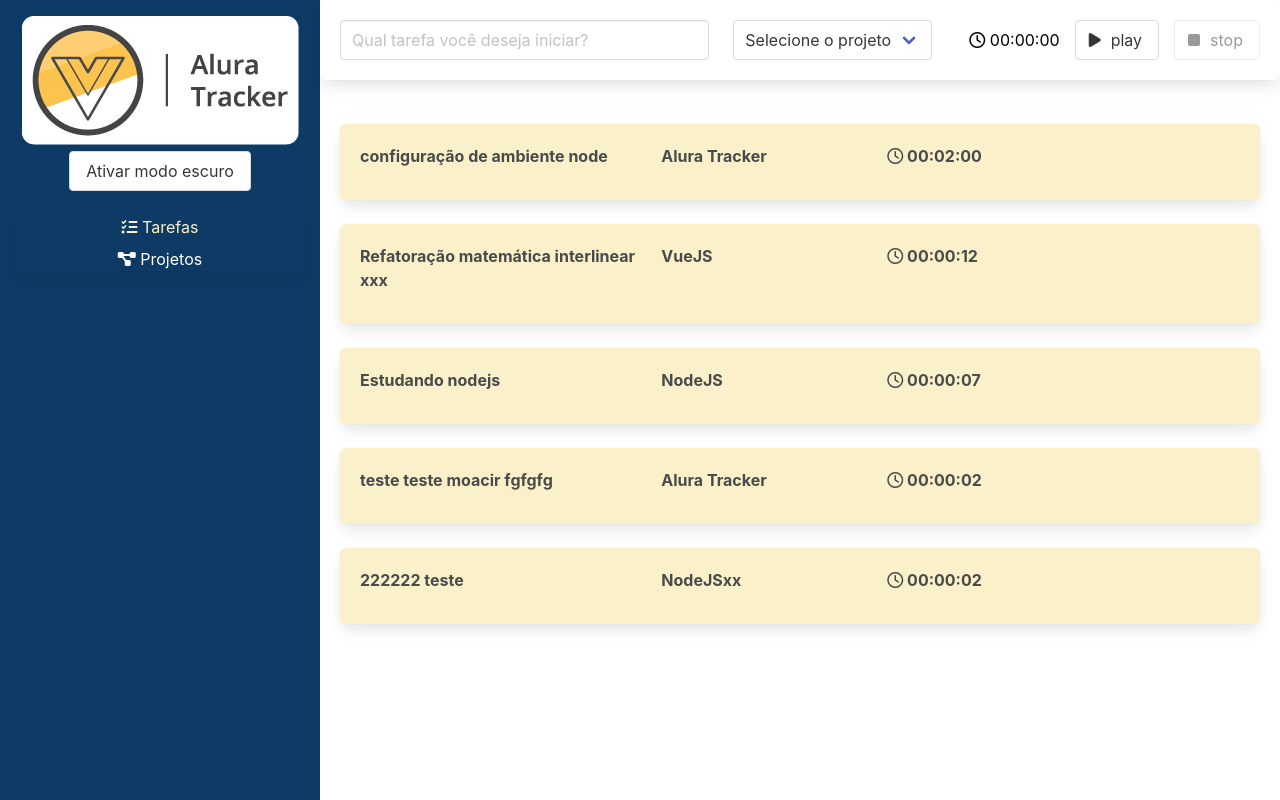
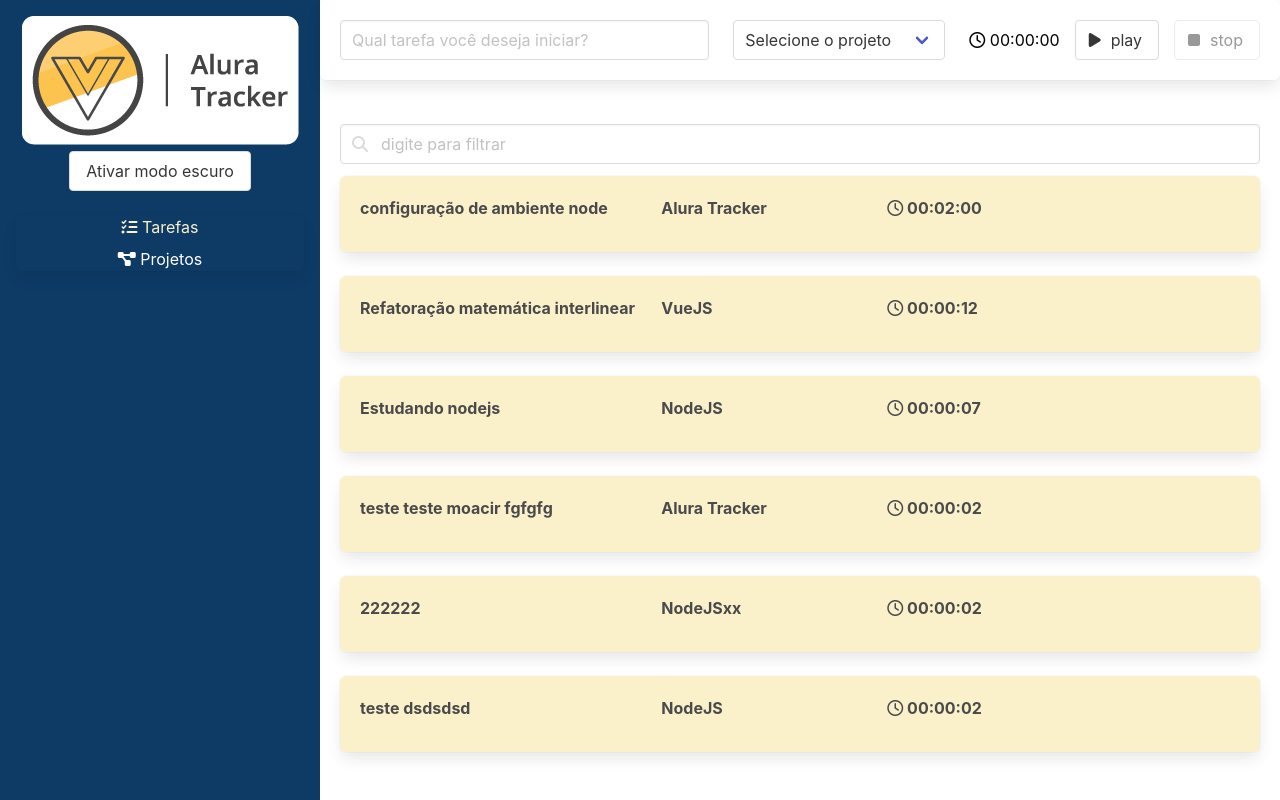
Before and after one commit to moacirviana/alura-track, a Vue app: page / in a window 1280 px wide. Built offline with nearby package versions, Linux system fonts and the light colour scheme; data requests are answered from the project's data file.

Commit message:
adicionando filtro

```diff
--- a/db.json
+++ b/db.json
@@ -18,7 +18,11 @@
     },
     {
       "id": "6f88",
-      "nome": "trestes"
+      "nome": "trestes eerererewrwe"
+    },
+    {
+      "id": "09da",
+      "nome": "rwerwer"
     }
   ],
   "tarefas": [
@@ -34,7 +38,7 @@
     {
       "id": "27eb",
       "duracaoEmSegundos": 12,
-      "descricao": "Refatoração matemática interlinear xxx",
+      "descricao": "Refatoração matemática interlinear",
       "projeto": {
         "id": "3",
         "nome": "VueJS"
@@ -61,11 +65,20 @@
     {
       "id": "5bb4",
       "duracaoEmSegundos": 2,
-      "descricao": "222222 teste",
+      "descricao": "222222 ",
       "projeto": {
         "id": "4",
         "nome": "NodeJSxx"
       }
+    },
+    {
+      "id": "21ef",
+      "duracaoEmSegundos": 2,
+      "descricao": "teste dsdsdsd",
+      "projeto": {
+        "id": "4",
+        "nome": "NodeJS"
+      }
     }
   ]
 }
--- a/src/views/Tarefas.vue
+++ b/src/views/Tarefas.vue
@@ -1,15 +1,26 @@
 <template>
   <Formulario @aoSalvarTarefa="salvarTarefa" />
   <div class="lista">
+    <div class="field">
+      <p class="control has-icons-left has-icons-right">
+        <input class="input" type="text" placeholder="digite para filtrar" v-model="filtro" />
+        <span class="icon is-small is-left">
+          <i class="fas fa-search"></i>
+        </span>
+      </p>
+    </div>
+
     <Tarefa
       v-for="(tarefa, index) in tarefas"
       :key="index"
       :tarefa="tarefa"
       @aoTarefaClicada="selecionarTarefa"
     />
+
     <Box v-if="tarefas.length === 0">
       <p class="has-text-centered">Você não está muito produtivo hoje</p>
     </Box>
+
     <div class="modal" :class="{ 'is-active': tarefaSelecionada }" v-if="tarefaSelecionada">
       <div class="modal-background"></div>
       <div class="modal-card">
@@ -40,7 +51,7 @@
 </template>
 
 <script lang="ts">
-import { defineComponent, computed } from 'vue'
+import { defineComponent, computed, ref } from 'vue'
 import Tarefa from '@/components/Tarefa.vue'
 import Box from '../components/Box.vue'
 import Formulario from '@/components/FormularioCadTarefa.vue'
@@ -67,11 +78,11 @@ export default defineComponent({
     selecionarTarefa(tarefa: ITarefa) {
       this.tarefaSelecionada = tarefa
     },
+    fecharModal() {
+      this.tarefaSelecionada = null
+    },
     alterarTarefa() {
       this.store.dispatch(ALTERAR_TAREFA, this.tarefaSelecionada).then(() => this.fecharModal())
-    },
-    fecharModal() {
-      this.tarefaSelecionada = null
     },
   },
   computed: {
@@ -83,9 +94,15 @@ export default defineComponent({
     const store = useStore()
     store.dispatch(OBTER_TAREFAS)
     store.dispatch(OBTER_PROJETOS)
+    const filtro = ref('')
+    const tarefas = computed(() =>
+      store.state.tarefa.tarefas.filter((t) => !filtro.value || t.descricao.includes(filtro.value)),
+    )
+
     return {
-      tarefas: computed(() => store.state.tarefa.tarefas),
+      tarefas,
       store,
+      filtro,
     }
   },
 })
```
